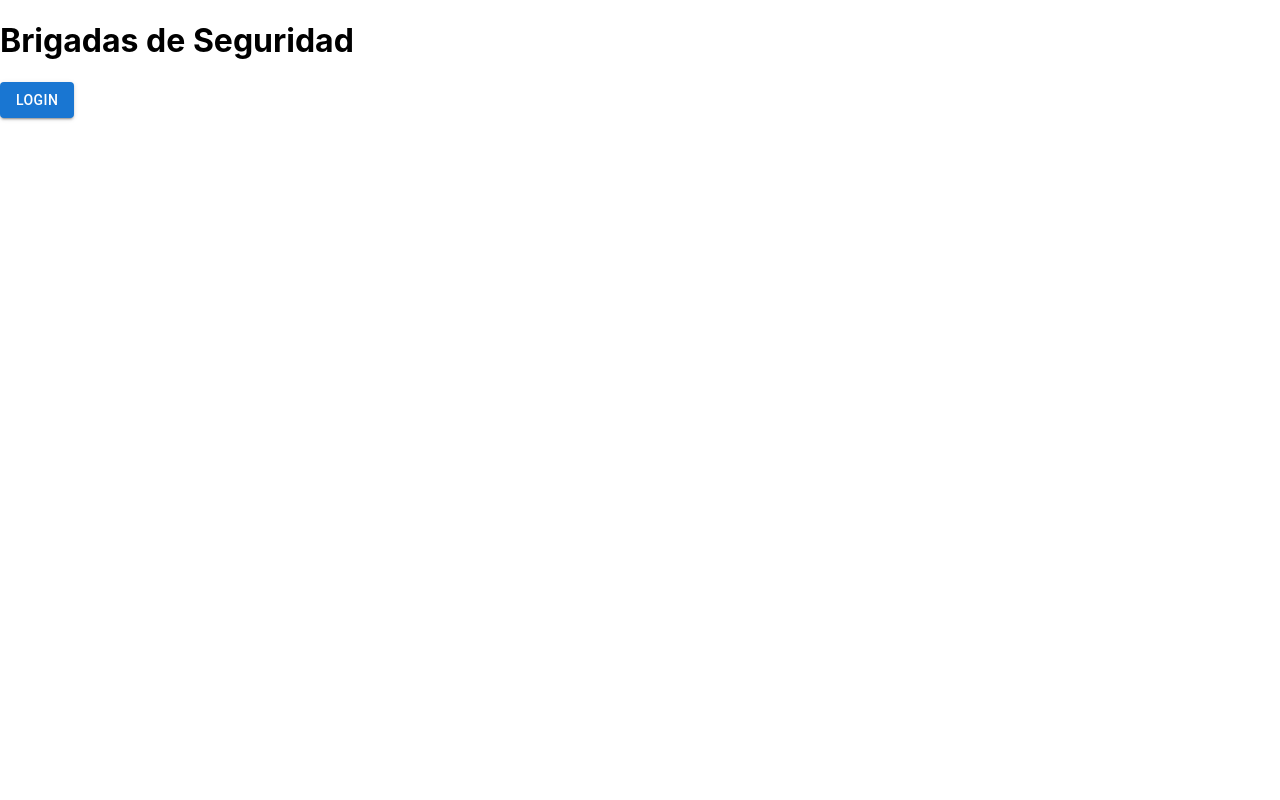
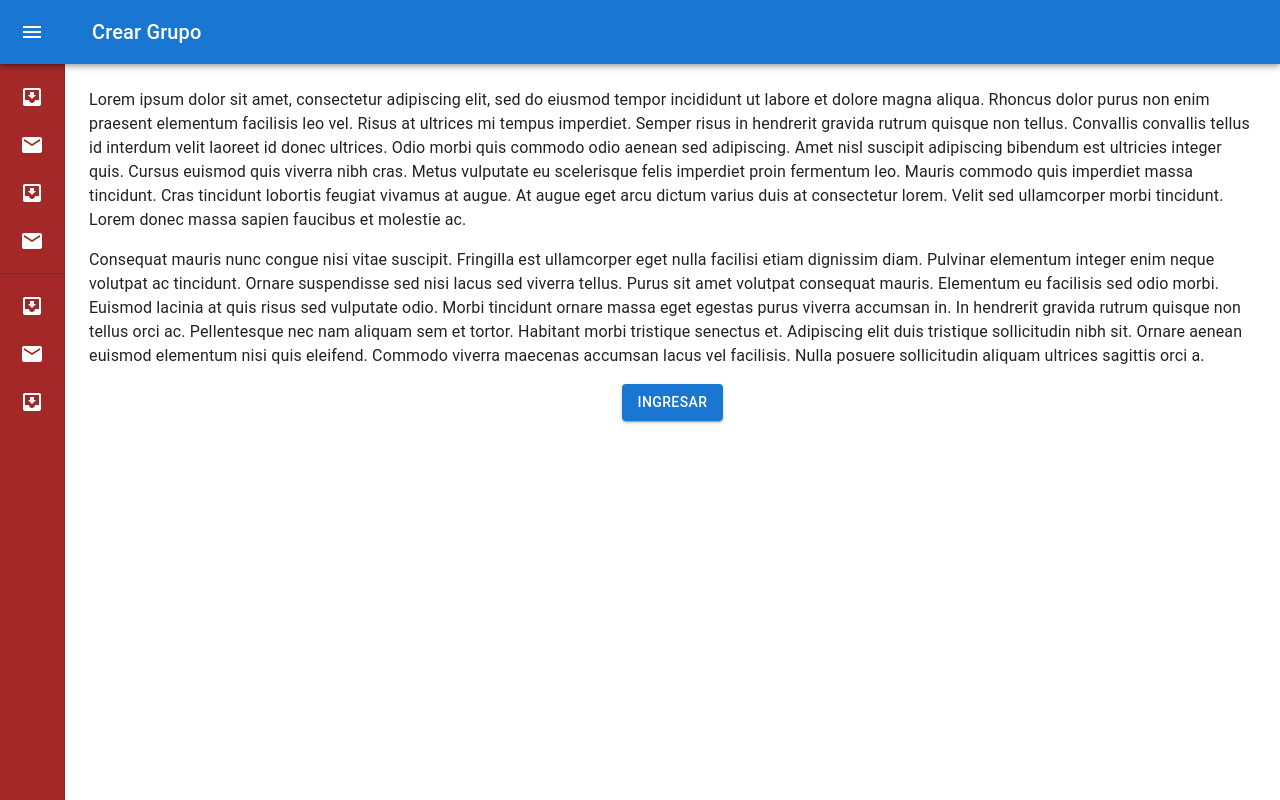
Before and after one commit to elsujeto866/Brigadas_de_Seguridad, a React (Create React App) app: page / in a window 1280 px wide. Built offline with nearby package versions, Linux system fonts and the light colour scheme.

Commit message:
ContenedorGeneral

```diff
--- a/package.json
+++ b/package.json
@@ -11,8 +11,10 @@
     "@testing-library/jest-dom": "^5.17.0",
     "@testing-library/react": "^13.4.0",
     "@testing-library/user-event": "^13.5.0",
+    "leaflet": "^1.9.4",
     "react": "^18.2.0",
     "react-dom": "^18.2.0",
+    "react-router-dom": "^6.21.1",
     "react-scripts": "5.0.1",
     "web-vitals": "^2.1.4"
   },
--- a/src/App.js
+++ b/src/App.js
@@ -1,11 +1,9 @@
-
-import Button from "@mui/material/Button";
+import ContenedorGeneral from "./components/ContenedorGeneral"
 
 export default function App() {
   return(
     <div>
-      <h1>Brigadas de Seguridad</h1>
-      <Button variant = "contained">Login</Button>
+      <ContenedorGeneral titulo="Crear Grupo"/>
     </div>
   )
 
--- /dev/null
+++ b/src/components/BotonGeneral.jsx
@@ -0,0 +1,10 @@
+import Button from "@mui/material/Button";
+import "./styles/botonGeneral.css";
+
+export default function BotonGeneral({texto}) {
+  return(
+    <>
+        <Button className = "boton-general" variant="contained">{texto}</Button>
+    </>
+  );
+}
--- /dev/null
+++ b/src/components/ContenedorGeneral.jsx
@@ -0,0 +1,224 @@
+import * as React from 'react';
+import { styled, useTheme } from '@mui/material/styles';
+import Box from '@mui/material/Box';
+import MuiDrawer from '@mui/material/Drawer';
+import MuiAppBar from '@mui/material/AppBar';
+import Toolbar from '@mui/material/Toolbar';
+import List from '@mui/material/List';
+import CssBaseline from '@mui/material/CssBaseline';
+import Typography from '@mui/material/Typography';
+import Divider from '@mui/material/Divider';
+import IconButton from '@mui/material/IconButton';
+import MenuIcon from '@mui/icons-material/Menu';
+import ChevronLeftIcon from '@mui/icons-material/ChevronLeft';
+import ChevronRightIcon from '@mui/icons-material/ChevronRight';
+import ListItem from '@mui/material/ListItem';
+import ListItemButton from '@mui/material/ListItemButton';
+import ListItemIcon from '@mui/material/ListItemIcon';
+import ListItemText from '@mui/material/ListItemText';
+import InboxIcon from '@mui/icons-material/MoveToInbox';
+import MailIcon from '@mui/icons-material/Mail';
+import BotonGeneral from "./BotonGeneral";
+
+const drawerWidth = 240;
+
+const openedMixin = (theme) => ({
+  width: drawerWidth,
+  transition: theme.transitions.create('width', {
+    easing: theme.transitions.easing.sharp,
+    duration: theme.transitions.duration.enteringScreen,
+  }),
+  overflowX: 'hidden',
+});
+
+const closedMixin = (theme) => ({
+  transition: theme.transitions.create('width', {
+    easing: theme.transitions.easing.sharp,
+    duration: theme.transitions.duration.leavingScreen,
+  }),
+  overflowX: 'hidden',
+  width: `calc(${theme.spacing(7)} + 1px)`,
+  [theme.breakpoints.up('sm')]: {
+    width: `calc(${theme.spacing(8)} + 1px)`,
+  },
+});
+
+const DrawerHeader = styled('div')(({ theme }) => ({
+  display: 'flex',
+  alignItems: 'center',
+  justifyContent: 'flex-end',
+  padding: theme.spacing(0, 1),
+  // necessary for content to be below app bar
+  ...theme.mixins.toolbar,
+}));
+
+const AppBar = styled(MuiAppBar, {
+  shouldForwardProp: (prop) => prop !== 'open',
+})(({ theme, open }) => ({
+  zIndex: theme.zIndex.drawer + 1,
+  transition: theme.transitions.create(['width', 'margin'], {
+    easing: theme.transitions.easing.sharp,
+    duration: theme.transitions.duration.leavingScreen,
+  }),
+  ...(open && {
+    marginLeft: drawerWidth,
+    width: `calc(100% - ${drawerWidth}px)`,
+    transition: theme.transitions.create(['width', 'margin'], {
+      easing: theme.transitions.easing.sharp,
+      duration: theme.transitions.duration.enteringScreen,
+    }),
+  }),
+}));
+
+const Drawer = styled(MuiDrawer, { shouldForwardProp: (prop) => prop !== 'open' })(
+  ({ theme, open }) => ({
+    width: drawerWidth,
+    flexShrink: 0,
+    whiteSpace: 'nowrap',
+    boxSizing: 'border-box',
+    ...(open && {
+      ...openedMixin(theme),
+      '& .MuiDrawer-paper': {
+        ...openedMixin(theme),
+        backgroundColor: 'rgb(164, 40, 40)',
+      },
+    }),
+    ...(!open && {
+      ...closedMixin(theme),
+      '& .MuiDrawer-paper': {
+        ...closedMixin(theme),
+        backgroundColor: 'rgb(164, 40, 40)',
+      },
+    }),
+  }),
+);
+
+export default function ContenedorGeneral({titulo}) {
+  const theme = useTheme();
+  const [open, setOpen] = React.useState(false);
+
+  const handleDrawerOpen = () => {
+    setOpen(true);
+  };
+
+  const handleDrawerClose = () => {
+    setOpen(false);
+  };
+
+  return (
+    <Box sx={{ display: 'flex' }}>
+      <CssBaseline />
+      <AppBar position="fixed" open={open}>
+        <Toolbar>
+          <IconButton
+            color="inherit"
+            aria-label="open drawer"
+            onClick={handleDrawerOpen}
+            edge="start"
+            sx={{
+              marginRight: 5,
+              ...(open && { display: 'none' }),
+            }}
+          >
+            <MenuIcon />
+          </IconButton>
+          <Typography variant="h6" noWrap component="div">
+            {titulo}
+          </Typography>
+        </Toolbar>
+      </AppBar>
+      <Drawer variant="permanent" open={open}>
+        <DrawerHeader>
+          <IconButton onClick={handleDrawerClose}>
+            {theme.direction === 'rtl' ? <ChevronRightIcon /> : <ChevronLeftIcon />}
+          </IconButton>
+        </DrawerHeader>
+        <Divider />
+        <List>
+          {['Inbox', 'Starred', 'Send email', 'Drafts'].map((text, index) => (
+            <ListItem key={text} disablePadding sx={{ display: 'block' }}>
+              <ListItemButton
+                sx={{
+                  minHeight: 48,
+                  justifyContent: open ? 'initial' : 'center',
+                  px: 2.5,
+                }}
+              >
+                <ListItemIcon
+                  sx={{
+                    minWidth: 0,
+                    mr: open ? 3 : 'auto',
+                    justifyContent: 'center',
+                    color: 'white', // Changed icon color to white
+                  }}
+                >
+                  {index % 2 === 0 ? <InboxIcon /> : <MailIcon />}
+                </ListItemIcon>
+                <ListItemText primary={text} sx={{ opacity: open ? 1 : 0, color: 'white' }} /> {/* Changed text color to white */}
+              </ListItemButton>
+            </ListItem>
+          ))}
+        </List>
+        <Divider />
+        <List>
+          {['All mail', 'Trash', 'Spam'].map((text, index) => (
+            <ListItem key={text} disablePadding sx={{ display: 'block' }}>
+              <ListItemButton
+                sx={{
+                  minHeight: 48,
+                  justifyContent: open ? 'initial' : 'center',
+                  px: 2.5,
+                }}
+              >
+                <ListItemIcon
+                  sx={{
+                    minWidth: 0,
+                    mr: open ? 3 : 'auto',
+                    justifyContent: 'center',
+                    color: 'white', // Changed icon color to white
+                  }}
+                >
+                  {index % 2 === 0 ? <InboxIcon /> : <MailIcon />}
+                </ListItemIcon>
+                <ListItemText primary={text} sx={{ opacity: open ? 1 : 0, color: 'white' }} /> {/* Changed text color to white */}
+              </ListItemButton>
+            </ListItem>
+          ))}
+        </List>
+      </Drawer>
+      <Box component="main" sx={{ flexGrow: 1, p: 3 }}>
+        <DrawerHeader />
+        <Typography paragraph>
+          Lorem ipsum dolor sit amet, consectetur adipiscing elit, sed do eiusmod
+          tempor incididunt ut labore et dolore magna aliqua. Rhoncus dolor purus non
+          enim praesent elementum facilisis leo vel. Risus at ultrices mi tempus
+          imperdiet. Semper risus in hendrerit gravida rutrum quisque non tellus.
+          Convallis convallis tellus id interdum velit laoreet id donec ultrices.
+          Odio morbi quis commodo odio aenean sed adipiscing. Amet nisl suscipit
+          adipiscing bibendum est ultricies integer quis. Cursus euismod quis viverra
+          nibh cras. Metus vulputate eu scelerisque felis imperdiet proin fermentum
+          leo. Mauris commodo quis imperdiet massa tincidunt. Cras tincidunt lobortis
+          feugiat vivamus at augue. At augue eget arcu dictum varius duis at
+          consectetur lorem. Velit sed ullamcorper morbi tincidunt. Lorem donec massa
+          sapien faucibus et molestie ac.
+        </Typography>
+        <Typography paragraph>
+          Consequat mauris nunc congue nisi vitae suscipit. Fringilla est ullamcorper
+          eget nulla facilisi etiam dignissim diam. Pulvinar elementum integer enim
+          neque volutpat ac tincidunt. Ornare suspendisse sed nisi lacus sed viverra
+          tellus. Purus sit amet volutpat consequat mauris. Elementum eu facilisis
+          sed odio morbi. Euismod lacinia at quis risus sed vulputate odio. Morbi
+          tincidunt ornare massa eget egestas purus viverra accumsan in. In hendrerit
+          gravida rutrum quisque non tellus orci ac. Pellentesque nec nam aliquam sem
+          et tortor. Habitant morbi tristique senectus et. Adipiscing elit duis
+          tristique sollicitudin nibh sit. Ornare aenean euismod elementum nisi quis
+          eleifend. Commodo viverra maecenas accumsan lacus vel facilisis. Nulla
+          posuere sollicitudin aliquam ultrices sagittis orci a.
+        </Typography>
+        <Box sx={{ display: 'flex', justifyContent: 'center', my: 2 }}>
+          <BotonGeneral texto="Ingresar" />
+        </Box>
+      </Box>
+    </Box>
+  );
+}
--- /dev/null
+++ b/src/components/styles/botonGeneral.css
@@ -0,0 +1,3 @@
+.boton-general{
+    align-self: center;
+}
```
Also changed, not shown: 1 other file (tests, documents, lock files or other folders).
